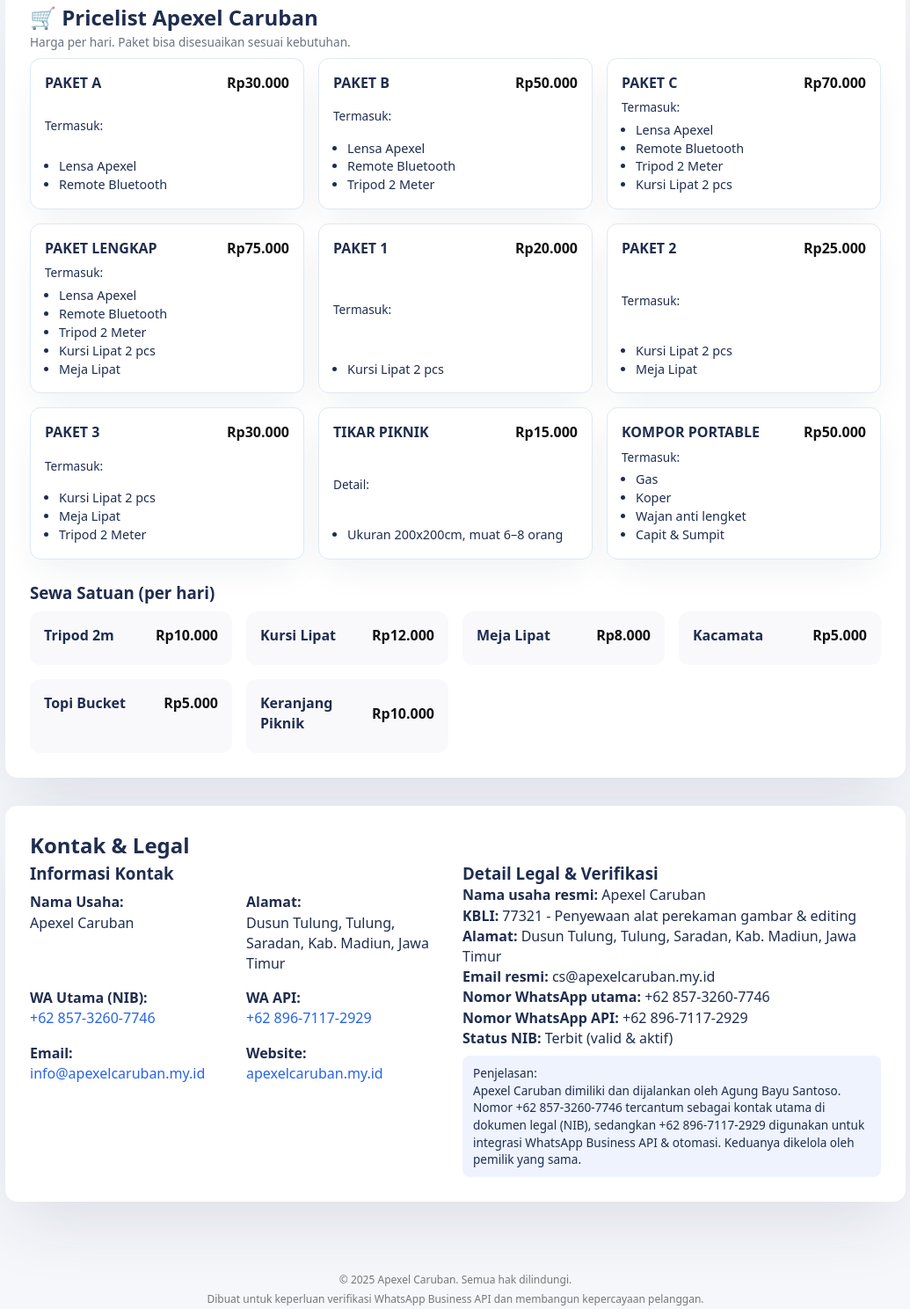
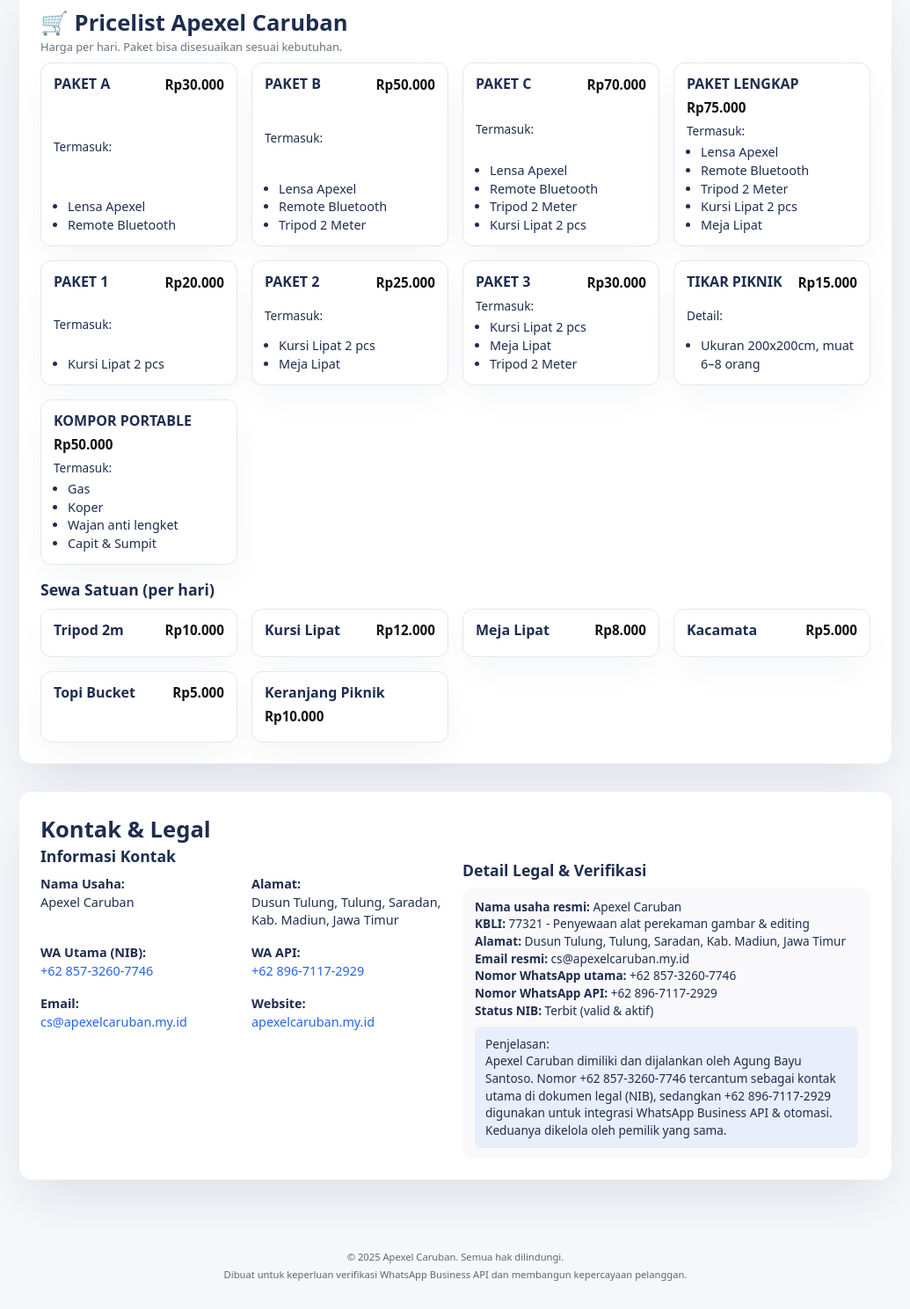
Before and after one commit to apexelcaruban/apexelcaruban, a plain HTML site: page index.html in a window 1280 px wide. Shown: the part 538-2026 px from the top of the page at 88% size, without its empty margins (122-1157 px from the left). Drawn offline with Linux system fonts and the light colour scheme.

Commit message:
change email

```diff
--- a/index.html
+++ b/index.html
@@ -9,7 +9,7 @@
   <style>
     :root {
       --radius:14px;
-      --shadow:0 30px 80px -10px rgba(31,45,79,0.12);
+      --shadow:0 25px 60px -10px rgba(31,45,79,0.12);
       --blue:#2563eb;
       --bg:#f5f7fa;
       --card:#ffffff;
@@ -23,13 +23,13 @@
       color: var(--dark);
       line-height:1.45;
       min-height:100vh;
-      padding:0 1rem;
+      padding:0;
     }
     a{color: var(--blue); text-decoration:none;}
     .container{
       max-width:1024px;
       margin:0 auto;
-      padding:2rem 0;
+      padding:1rem 1rem 2rem;
       display:grid;
       gap:2rem;
     }
@@ -38,45 +38,53 @@
       flex-wrap:wrap;
       justify-content:space-between;
       align-items:center;
-      gap:1rem;
-      margin-bottom:1rem;
+      gap:0.75rem;
+      padding:1rem 0;
     }
     .brand{
       display:flex;
       align-items:center;
-      gap:.75rem;
+      gap:.5rem;
+      flex:1 1 auto;
+      min-width:0;
     }
     .brand img{
-      width:48px;
-      height:48px;
+      width:40px;
+      height:40px;
       object-fit:cover;
       border-radius:8px;
       background:#fff;
       padding:4px;
+      flex-shrink:0;
     }
     .brand-text h1{
-      font-size:1.5rem;
+      font-size:1.3rem;
       margin:0;
+      line-height:1.1;
     }
     .nav{
       display:flex;
-      gap:1rem;
-      flex-wrap:wrap;
-      font-size:.9rem;
+      gap:0.5rem;
+      overflow-x:auto;
+      padding-bottom:4px;
+      scrollbar-width:none;
     }
+    .nav::-webkit-scrollbar{display:none;}
     .nav a{
       padding:.5rem .9rem;
       border-radius:8px;
       background: rgba(37,99,235,0.1);
       font-weight:600;
+      font-size:.8rem;
+      white-space:nowrap;
     }
     .hero{
       background: var(--card);
-      padding:2rem;
+      padding:1.5rem;
       border-radius:16px;
       box-shadow: var(--shadow);
       display:grid;
-      gap:1.5rem;
+      gap:1rem;
       grid-template-columns:1fr;
     }
     .badge{
@@ -98,54 +106,38 @@
       color:#fff;
       font-weight:600;
       margin-top:10px;
+      font-size:.9rem;
     }
     .section{
       background: var(--card);
-      padding:1.75rem;
+      padding:1.5rem;
       border-radius:14px;
       box-shadow: var(--shadow);
-    }
-    .split{
-      display:grid;
-      gap:1.5rem;
-    }
-    .cards{
-      display:grid;
-      gap:1rem;
-      grid-template-columns:repeat(auto-fit,minmax(220px,1fr));
-      margin-top:8px;
-    }
-    .card{
-      background: #f9f9fc;
-      border-radius:12px;
-      padding:1rem 1rem;
-      position:relative;
-    }
-    .card h3{
-      margin:0 0 .5rem;
-      font-size:1.1rem;
     }
     .pricelist{
       display:grid;
       gap:1rem;
-      grid-template-columns:repeat(auto-fit,minmax(240px,1fr));
+      grid-template-columns:repeat(auto-fit,minmax(220px,1fr));
       margin-top:8px;
     }
     .price-card{
       background:#fff;
       border:1px solid #e2e8f0;
       border-radius:12px;
-      padding:1rem 1rem;
+      padding:12px 14px;
       display:flex;
       flex-direction:column;
       justify-content:space-between;
-      box-shadow:0 16px 40px -8px rgba(31,45,79,0.08);
+      box-shadow:0 16px 40px -8px rgba(31,45,79,0.06);
+      font-size:.9rem;
     }
     .price-header{
       display:flex;
       justify-content:space-between;
       align-items:center;
       margin-bottom:6px;
+      flex-wrap:wrap;
+      gap:4px;
     }
     .price-title{
       font-weight:700;
@@ -154,13 +146,13 @@
     }
     .price-value{
       font-weight:700;
-      font-size:1rem;
-      color: #111;
+      font-size:.95rem;
+      color:#111;
     }
     .price-items{
-      margin:6px 0 0 0;
+      margin:4px 0 0 0;
       padding-left:1rem;
-      font-size:.9rem;
+      list-style:disc;
     }
     .note{
       background:rgba(37,99,235,0.08);
@@ -172,34 +164,39 @@
     .info-grid{
       display:grid;
       gap:1rem;
-      grid-template-columns:repeat(auto-fit,minmax(220px,1fr));
+      grid-template-columns:repeat(auto-fit,minmax(160px,1fr));
       margin-top:8px;
+      font-size:.9rem;
     }
     .two-col{
       display:grid;
       gap:1rem;
-      grid-template-columns:1fr 1fr;
+      grid-template-columns:1fr;
     }
     .subtle{
       color: var(--muted);
+      font-size:.8rem;
+    }
+    .legal{
+      background: #f9f9fc;
+      padding:12px 14px;
+      border-radius:12px;
+      margin-top:6px;
       font-size:.85rem;
     }
     footer{
-      margin-top:3rem;
+      margin-top:2rem;
       text-align:center;
-      font-size:.75rem;
-      color:#777;
+      font-size:.7rem;
+      color:#666;
+      padding:1rem 0;
     }
-    .tag{
-      background: #f3f4f6;
-      padding:4px 10px;
-      border-radius:999px;
-      font-size:.55rem;
-      display:inline-block;
-      margin-bottom:4px;
-    }
-    @media (min-width:900px){
+    h2{margin-top:0;font-size:1.6rem;}
+    h3{margin:0 0 6px;font-size:1.1rem;}
+    ul{padding-left:1rem;margin:4px 0;}
+    @media (min-width:800px){
       .hero{grid-template-columns:1fr 1fr;}
+      .two-col{grid-template-columns:1fr 1fr;}
     }
   </style>
 </head>
@@ -210,7 +207,7 @@
         <img src="logo.png" alt="Logo Apexel Caruban" />
         <div class="brand-text">
           <h1>Apexel Caruban</h1>
-          <div style="font-size:.8rem;color:var(--muted);">Rental & Penyewaan Resmi</div>
+          <div style="font-size:.75rem;color:var(--muted);">Rental & Penyewaan Resmi</div>
         </div>
       </div>
       <nav class="nav" aria-label="navigasi">
@@ -355,40 +352,40 @@
         </div>
       </div>
 
-      <div style="margin-top:1.5rem;">
+      <div style="margin-top:1rem;">
         <h3>Sewa Satuan (per hari)</h3>
-        <div class="cards">
-          <div class="card">
+        <div class="pricelist">
+          <div class="price-card">
             <div class="price-header">
               <div class="price-title">Tripod 2m</div>
               <div class="price-value">Rp10.000</div>
             </div>
           </div>
-          <div class="card">
+          <div class="price-card">
             <div class="price-header">
               <div class="price-title">Kursi Lipat</div>
               <div class="price-value">Rp12.000</div>
             </div>
           </div>
-          <div class="card">
+          <div class="price-card">
             <div class="price-header">
               <div class="price-title">Meja Lipat</div>
               <div class="price-value">Rp8.000</div>
             </div>
           </div>
-          <div class="card">
+          <div class="price-card">
             <div class="price-header">
               <div class="price-title">Kacamata</div>
               <div class="price-value">Rp5.000</div>
             </div>
           </div>
-          <div class="card">
+          <div class="price-card">
             <div class="price-header">
               <div class="price-title">Topi Bucket</div>
               <div class="price-value">Rp5.000</div>
             </div>
           </div>
-          <div class="card">
+          <div class="price-card">
             <div class="price-header">
               <div class="price-title">Keranjang Piknik</div>
               <div class="price-value">Rp10.000</div>
@@ -422,7 +419,7 @@
             </div>
             <div>
               <strong>Email:</strong>
-              <p><a href="mailto:info@apexelcaruban.my.id">info@apexelcaruban.my.id</a></p>
+              <p><a href="mailto:cs@apexelcaruban.my.id">cs@apexelcaruban.my.id</a></p>
             </div>
             <div>
               <strong>Website:</strong>
@@ -430,7 +427,7 @@
             </div>
           </div>
         </div>
-        <div>
+        <div style="margin-top:16px;">
           <h3>Detail Legal & Verifikasi</h3>
           <div class="legal">
             <ul style="list-style:none; padding:0; margin:0;">
```
